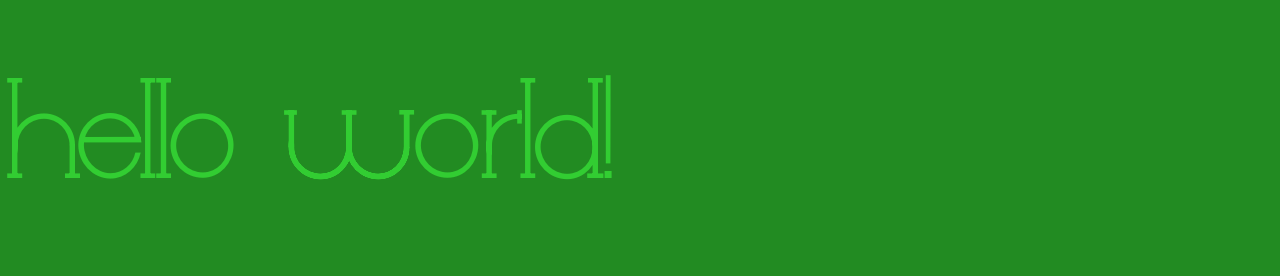
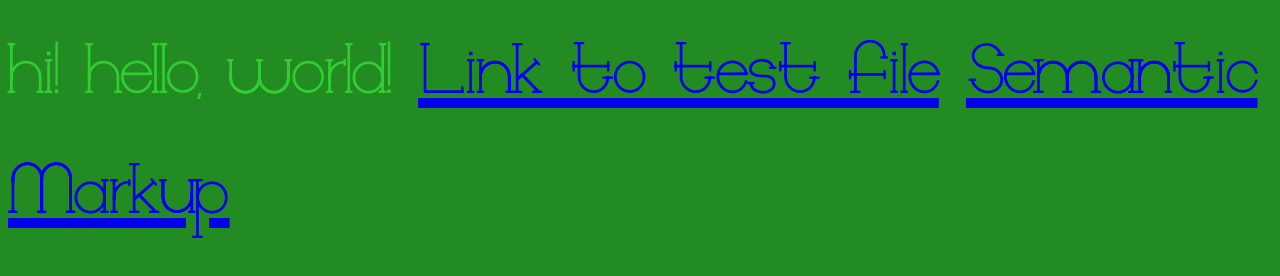
Before and after one commit to messiah-jpeg/messiah-jpeg.github.io, a plain HTML site: page index.html in a window 1280 px wide. Drawn offline with Linux system fonts and the light colour scheme.

Commit message:
Links
I linked the test file and Semantic Markup.

```diff
--- a/index.html
+++ b/index.html
@@ -7,7 +7,10 @@
 	 <link rel="stylesheet" type="text/css" href="style.css">
 </head>
 <body>
-	hello world!
+	hi! hello, world!
+
+	<a href="test/test.html">Link to test file</a>
+	<a href=semantic-markup/index.html">Semantic Markup</a>
 
 
 
--- a/style.css
+++ b/style.css
@@ -8,7 +8,7 @@ body{
 	color: limegreen;
 	background: forestgreen;
 	font-family: 'Goodluck';
-	font-size: 200px;
+	font-size: 100px;
 
 
 }
```
